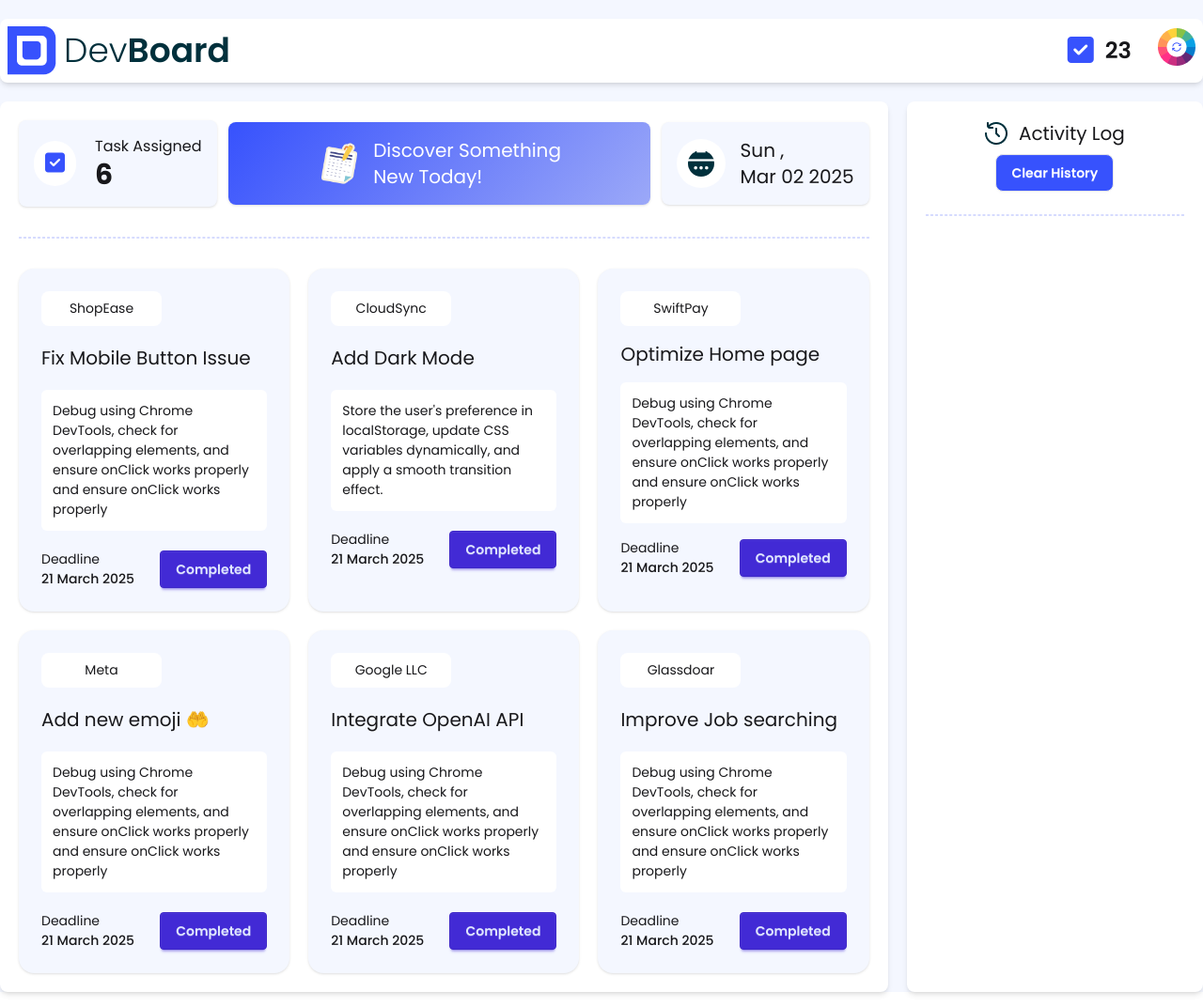
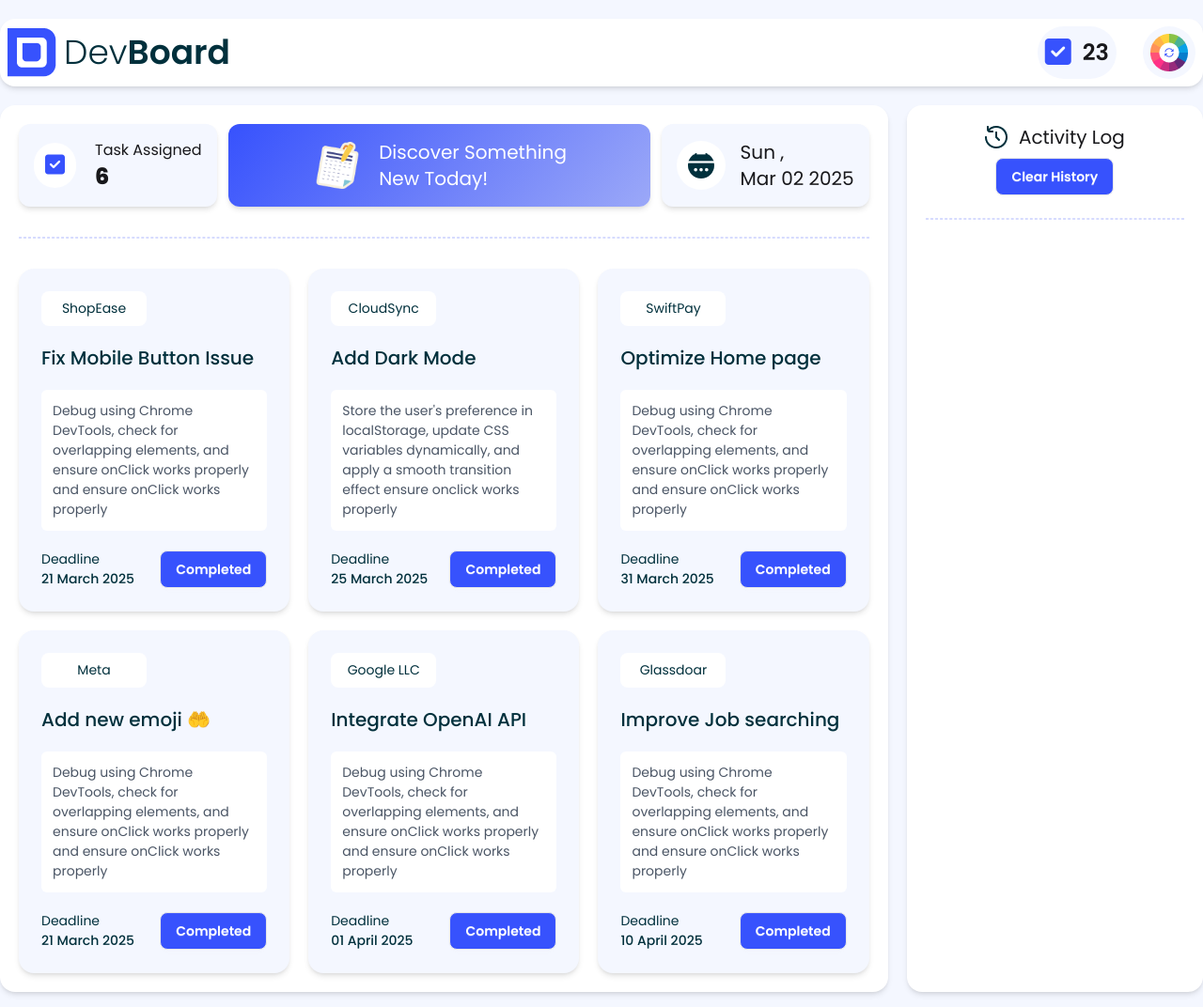
Before and after one commit to amirsayeed/Dev-Board, a plain HTML site: page index.html in a window 1280 px wide. Shown: the whole page at 94% size. Drawn offline with nearby package versions, Linux system fonts and the light colour scheme.

Commit message:
design fixed according to figma and completed responsive layout

```diff
--- a/index.html
+++ b/index.html
@@ -14,44 +14,44 @@
 
 <body class="poppins">
     <header class="max-w-7xl mx-auto pt-5">
-        <nav class="flex items-center justify-between bg-white rounded-lg shadow-md">
-            <div class="flex items-center gap-2 p-2">
-                <img src="./assets/logo.png" alt="">
+        <nav class="flex flex-col md:flex-row items-center justify-between bg-white rounded-2xl shadow-md p-2">
+            <div class="flex items-center gap-2">
+                <img class="w-full" src="./assets/logo.png" alt="">
                 <h1 class="text-4xl text-[#00303C] font-light">Dev<span class="font-semibold">Board</span></h1>
             </div>
-            <div class="flex gap-7 p-2">
-                <div class="flex items-center ">
-                    <span class="p-3 rounded-full bg-white"><i class="fa-solid fa-square-check fa-2xl"
-                            style="color: #3752FD;"></i></span>
+            <div class="flex gap-7">
+                <div class="flex items-center bg-[#F4F7FF] px-2 py-1 rounded-full gap-3">
+                    <span><i class="fa-solid fa-square-check fa-2xl" style="color: #3752FD;"></i></span>
                     <p id="task-done" class="text-2xl font-semibold">23</p>
                 </div>
                 <div>
-                    <button onclick="changeBg()"><img class="w-full" src="./assets/theme-btn.png" alt=""></button>
+                    <button class="bg-[#F4F7FF] rounded-full p-2" onclick="changeBg()"><img class="w-full"
+                            src="./assets/theme-btn.png" alt=""></button>
                 </div>
             </div>
         </nav>
     </header>
     <main class="max-w-7xl mx-auto mt-5">
-        <section class="flex gap-5 mb-4">
-            <section class="w-3/4 bg-white rounded-lg shadow-md p-5">
-                <div class="flex justify-between items-center gap-3">
-                    <div class="flex-none bg-[#F4F7FF] shadow-sm p-4 rounded-lg">
+        <section class="flex flex-col md:flex-row gap-5 pb-4">
+            <section class="md:w-3/4 bg-white rounded-2xl shadow-md p-5">
+                <div class="flex flex-col lg:flex-row justify-between items-center gap-3">
+                    <div class="flex-none bg-[#F4F7FF] shadow-md p-4 rounded-xl">
                         <div class="flex items-center justify-around gap-5">
                             <span class="p-3 rounded-full bg-white"><i class="fa-solid fa-square-check fa-xl"
                                     style="color: #3752FD;"></i></span>
                             <div>
                                 <h2>Task Assigned</h2>
-                                <p id="task-remaining" class="text-3xl font-bold">6</p>
+                                <p id="task-remaining" class="text-2xl font-extrabold">6</p>
                             </div>
                         </div>
                     </div>
-                    <div id="discover" class="grow shadow-sm p-4 rounded-lg">
-                        <div class="flex items-center justify-center gap-3">
-                            <img class="w-12" src="./assets/board.png" alt="">
-                            <h3 class="text-xl text-white">Discover Something<br> New Today!</h3>
+                    <div id="discover" class="grow shadow-md p-4 rounded-xl">
+                        <div class="flex items-center justify-center gap-4">
+                            <img class="max-w-14" src="./assets/board.png" alt="">
+                            <h3 class="text-base md:text-xl text-white">Discover Something <br> New Today!</h3>
                         </div>
                     </div>
-                    <div class="flex-none bg-[#F4F7FF] shadow-sm p-4 rounded-lg">
+                    <div class="flex-none bg-[#F4F7FF] shadow-md p-4 rounded-xl">
                         <div class="flex items-center gap-4">
                             <img class="p-3 rounded-full bg-white" src="./assets/calender.png" alt="">
                             <div>
@@ -61,142 +61,154 @@
                     </div>
                 </div>
                 <div class="my-8 border border-dashed border-[#3752FD33]"></div>
-                <div class="grid grid-cols-3 gap-5">
-                    <div class="card bg-[#F4F7FF] shadow-sm rounded-2xl">
+                <div class="grid grid-cols-1 md:grid-cols-2 lg:grid-cols-3 gap-5">
+                    <div class="card bg-[#F4F7FF] shadow-md rounded-2xl text-[#00303C]">
 
                         <div class="card-body space-y-3">
-                            <div class="p-2 bg-white max-w-32 rounded-lg text-center">
+                            <div class="p-2 bg-white max-w-28 rounded-lg text-center">
                                 <p>ShopEase</p>
                             </div>
-                            <h2 class="text-xl">Fix Mobile Button Issue </h2>
+                            <h2 class="text-xl font-medium">Fix Mobile Button Issue </h2>
                             <div class="bg-white rounded-md">
-                                <p class="p-3">Debug using Chrome DevTools, check for overlapping elements, and ensure
+                                <p class="p-3 text-gray-600">Debug using Chrome DevTools, check for overlapping
+                                    elements, and ensure
                                     onClick works properly
                                     and ensure onClick works properly</p>
                             </div>
-                            <div class="flex justify-between items-center">
+                            <div class="flex flex-col md:flex-row justify-between items-center">
                                 <div>
                                     <h4>Deadline</h4>
                                     <p class="font-medium">21 March 2025</p>
                                 </div>
-                                <button class="btn btn-primary activity-btn">Completed</button>
+                                <button
+                                    class="btn bg-[#3752FD] rounded-lg text-[#FFFFFF] activity-btn">Completed</button>
                             </div>
                         </div>
                     </div>
-                    <div class="card bg-[#F4F7FF] shadow-sm rounded-2xl">
+                    <div class="card bg-[#F4F7FF] shadow-md rounded-2xl text-[#00303C]">
 
                         <div class="card-body space-y-3">
-                            <div class="p-2 bg-white max-w-32 rounded-lg text-center">
+                            <div class="p-2 bg-white max-w-28 rounded-lg text-center">
                                 <p>CloudSync</p>
                             </div>
-                            <h2 class="text-xl">Add Dark Mode </h2>
+                            <h2 class="text-xl font-medium">Add Dark Mode </h2>
                             <div class="bg-white rounded-md">
-                                <p class="p-3">Store the user's preference in localStorage, update CSS variables
-                                    dynamically, and apply a smooth transition effect.</p>
+                                <p class="p-3 text-gray-600">Store the user's preference in localStorage, update CSS
+                                    variables
+                                    dynamically, and apply a smooth transition effect ensure onclick works properly</p>
                             </div>
-                            <div class="flex justify-between items-center">
+                            <div class="flex flex-col md:flex-row justify-between items-center">
+                                <div>
+                                    <h4>Deadline</h4>
+                                    <p class="font-medium">25 March 2025</p>
+                                </div>
+                                <button
+                                    class="btn bg-[#3752FD] rounded-lg text-[#FFFFFF] activity-btn">Completed</button>
+                            </div>
+                        </div>
+                    </div>
+                    <div class="card bg-[#F4F7FF] shadow-md rounded-2xl text-[#00303C]">
+
+                        <div class="card-body space-y-3">
+                            <div class="p-2 bg-white max-w-28 rounded-lg text-center">
+                                <p>SwiftPay</p>
+                            </div>
+                            <h2 class="text-xl font-medium">Optimize Home page </h2>
+                            <div class="bg-white rounded-md">
+                                <p class="p-3 text-gray-600">Debug using Chrome DevTools, check for overlapping
+                                    elements, and ensure
+                                    onClick works properly
+                                    and ensure onClick works properly</p>
+                            </div>
+                            <div class="flex flex-col md:flex-row justify-between items-center">
+                                <div>
+                                    <h4>Deadline</h4>
+                                    <p class="font-medium">31 March 2025</p>
+                                </div>
+                                <button
+                                    class="btn bg-[#3752FD] rounded-lg text-[#FFFFFF] activity-btn">Completed</button>
+                            </div>
+                        </div>
+                    </div>
+                    <div class="card bg-[#F4F7FF] shadow-md rounded-2xl text-[#00303C]">
+
+                        <div class="card-body space-y-3">
+                            <div class="p-2 bg-white max-w-28 rounded-lg text-center">
+                                <p>Meta</p>
+                            </div>
+                            <h2 class="text-xl font-medium">Add new emoji 🤲</h2>
+                            <div class="bg-white rounded-md">
+                                <p class="p-3 text-gray-600">Debug using Chrome DevTools, check for overlapping
+                                    elements, and ensure
+                                    onClick works properly
+                                    and ensure onClick works properly</p>
+                            </div>
+                            <div class="flex flex-col md:flex-row justify-between items-center">
                                 <div>
                                     <h4>Deadline</h4>
                                     <p class="font-medium">21 March 2025</p>
                                 </div>
-                                <button class="btn btn-primary activity-btn">Completed</button>
+                                <button
+                                    class="btn bg-[#3752FD] rounded-lg text-[#FFFFFF] activity-btn">Completed</button>
                             </div>
                         </div>
                     </div>
-                    <div class="card bg-[#F4F7FF] shadow-sm rounded-2xl">
+                    <div class="card bg-[#F4F7FF] shadow-md rounded-2xl text-[#00303C]">
 
-                        <div class="card-body space-y-2">
-                            <div class="p-2 bg-white max-w-32 rounded-lg text-center">
-                                <p>SwiftPay</p>
+                        <div class="card-body space-y-3">
+                            <div class="p-2 bg-white max-w-28 rounded-lg text-center">
+                                <p>Google LLC</p>
                             </div>
-                            <h2 class="text-xl">Optimize Home page </h2>
+                            <h2 class="text-xl font-medium">Integrate OpenAI API </h2>
                             <div class="bg-white rounded-md">
-                                <p class="p-3">Debug using Chrome DevTools, check for overlapping elements, and ensure
+                                <p class="p-3 text-gray-600">Debug using Chrome DevTools, check for overlapping
+                                    elements, and ensure
                                     onClick works properly
                                     and ensure onClick works properly</p>
                             </div>
-                            <div class="flex justify-between items-center">
+                            <div class="flex flex-col md:flex-row justify-between items-center">
                                 <div>
                                     <h4>Deadline</h4>
-                                    <p class="font-medium">21 March 2025</p>
+                                    <p class="font-medium">01 April 2025</p>
                                 </div>
-                                <button class="btn btn-primary activity-btn">Completed</button>
+                                <button
+                                    class="btn bg-[#3752FD] rounded-lg text-[#FFFFFF] activity-btn">Completed</button>
                             </div>
                         </div>
                     </div>
-                    <div class="card bg-[#F4F7FF] shadow-sm rounded-2xl">
+                    <div class="card bg-[#F4F7FF] shadow-md rounded-2xl text-[#00303C]">
 
                         <div class="card-body space-y-3">
-                            <div class="p-2 bg-white max-w-32 rounded-lg text-center">
-                                <p>Meta</p>
+                            <div class="p-2 bg-white max-w-28 rounded-lg text-center">
+                                <p>Glassdoar</p>
                             </div>
-                            <h2 class="text-xl">Add new emoji 🤲</h2>
+                            <h2 class="text-xl font-medium">Improve Job searching </h2>
                             <div class="bg-white rounded-md">
-                                <p class="p-3">Debug using Chrome DevTools, check for overlapping elements, and ensure
+                                <p class="p-3 text-gray-600">Debug using Chrome DevTools, check for overlapping
+                                    elements, and ensure
                                     onClick works properly
                                     and ensure onClick works properly</p>
                             </div>
-                            <div class="flex justify-between items-center">
+                            <div class="flex flex-col md:flex-row justify-between items-center">
                                 <div>
                                     <h4>Deadline</h4>
-                                    <p class="font-medium">21 March 2025</p>
+                                    <p class="font-medium">10 April 2025</p>
                                 </div>
-                                <button class="btn btn-primary activity-btn">Completed</button>
-                            </div>
-                        </div>
-                    </div>
-                    <div class="card bg-[#F4F7FF] shadow-sm rounded-2xl">
-
-                        <div class="card-body space-y-3">
-                            <div class="p-2 bg-white max-w-32 rounded-lg text-center">
-                                <p>Google LLC</p>
-                            </div>
-                            <h2 class="text-xl">Integrate OpenAI API </h2>
-                            <div class="bg-white rounded-md">
-                                <p class="p-3">Debug using Chrome DevTools, check for overlapping elements, and ensure
-                                    onClick works properly
-                                    and ensure onClick works properly</p>
-                            </div>
-                            <div class="flex justify-between items-center">
-                                <div>
-                                    <h4>Deadline</h4>
-                                    <p class="font-medium">21 March 2025</p>
-                                </div>
-                                <button class="btn btn-primary activity-btn">Completed</button>
-                            </div>
-                        </div>
-                    </div>
-                    <div class="card bg-[#F4F7FF] shadow-sm rounded-2xl">
-
-                        <div class="card-body space-y-3">
-                            <div class="p-2 bg-white max-w-32 rounded-lg text-center">
-                                <p>Glassdoar</p>
-                            </div>
-                            <h2 class="text-xl">Improve Job searching </h2>
-                            <div class="bg-white rounded-md">
-                                <p class="p-3">Debug using Chrome DevTools, check for overlapping elements, and ensure
-                                    onClick works properly
-                                    and ensure onClick works properly</p>
-                            </div>
-                            <div class="flex justify-between items-center">
-                                <div>
-                                    <h4>Deadline</h4>
-                                    <p class="font-medium">21 March 2025</p>
-                                </div>
-                                <button class="btn btn-primary activity-btn">Completed</button>
+                                <button
+                                    class="btn bg-[#3752FD] rounded-lg text-[#FFFFFF] activity-btn">Completed</button>
                             </div>
                         </div>
                     </div>
 
                 </div>
             </section>
-            <section class="w-1/4 bg-white rounded-lg shadow-md p-5">
+            <section class="md:w-1/4 bg-white rounded-2xl shadow-md p-5">
                 <div class="text-center space-y-2">
-                    <div class="flex items-center justify-center gap-3">
+                    <div class="flex flex-col md:flex-row items-center justify-center gap-3">
                         <img src="./assets/activity.png" alt="">
                         <h2 class="text-xl">Activity Log</h2>
                     </div>
-                    <button onclick="remove()" id="clear-btn" class="btn bg-[#3752FD] rounded-lg text-white">Clear
+                    <button id="clear-btn" class="btn bg-[#3752FD] rounded-lg text-[#FFFFFF]">Clear
                         History</button>
 
                     <div class="my-4 border border-dashed border-[#3752FD33]"></div>
--- a/js/script.js
+++ b/js/script.js
@@ -6,16 +6,19 @@ for(const activity of activityBtn){
     activity.addEventListener('click', function(event){
         alert('Board updated Successfully');
         this.setAttribute('disabled', true);
+
         const task = event.target.parentNode.parentNode.childNodes[3].innerText;
         const d = new Date();
         const time = d.toLocaleTimeString();
+
         const taskRemainingValue = getConvertedValueById('task-remaining');
         const taskCompletedValue = getConvertedValueById('task-done');
         setInnerTextById('task-remaining', taskRemainingValue - 1);
         setInnerTextById('task-done', taskCompletedValue + 1);
+
         const activityContainer = document.getElementById('activity-container');
         const div = document.createElement('div');
-        div.classList.add('bg-[#F4F7FF]','p-2', 'rounded', 'drop-shadow-lg', 'mb-2');
+        div.classList.add('bg-[#F4F7FF]','p-2', 'rounded-lg', 'shadow-md', 'mb-5');
         div.innerHTML = `
         <p class="text-left">You have completed the task ${task} at ${time}</p>
         `
```
